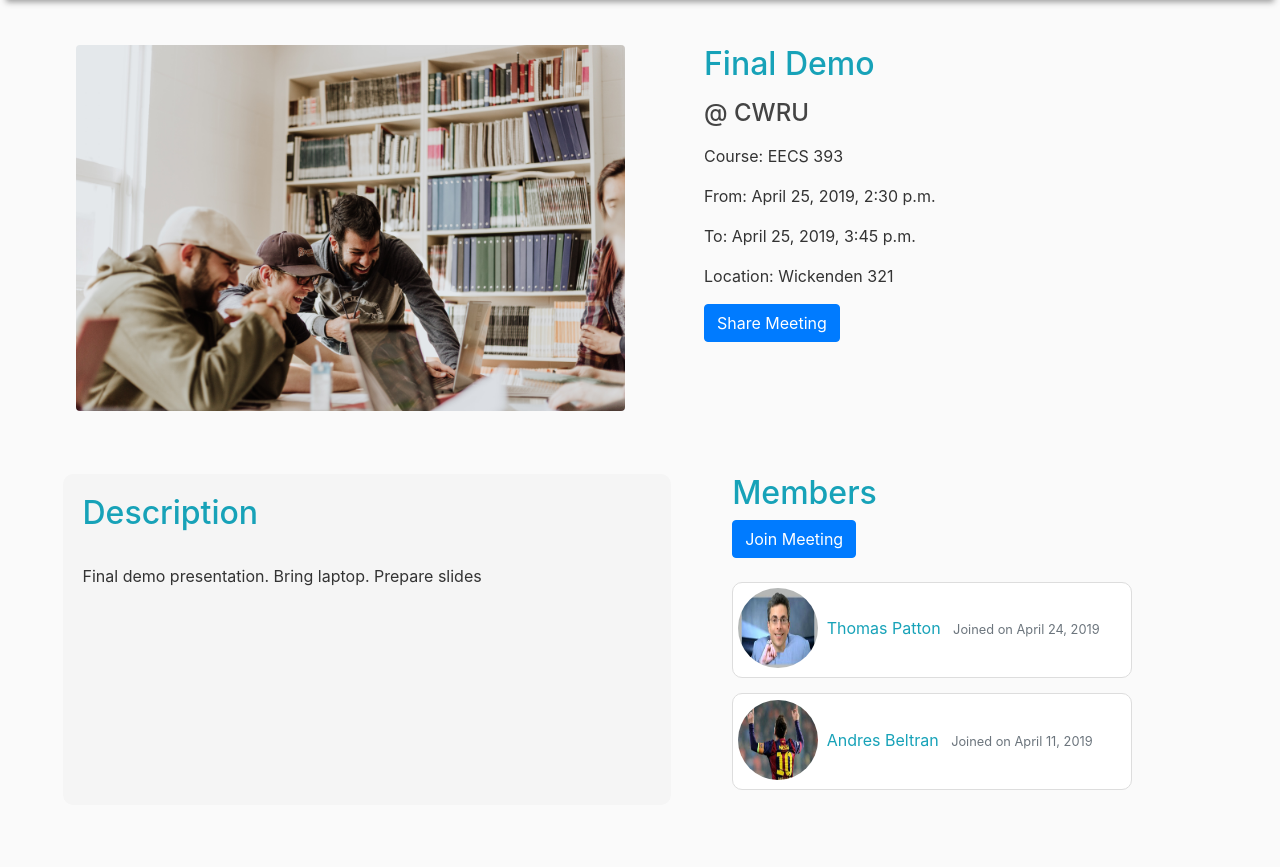
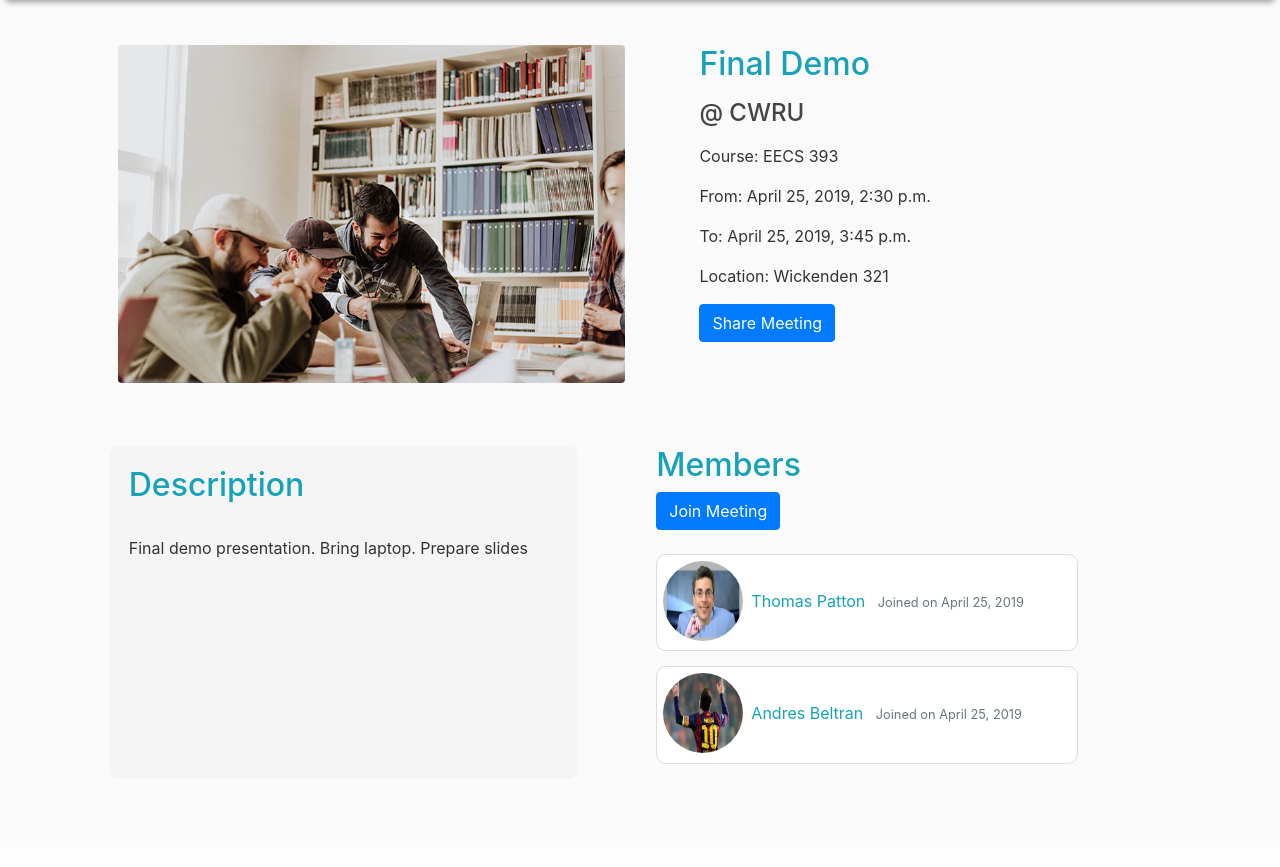
Before and after one commit to andresbeltran98/Student_Organizational_System, a Django app: page /meeting/7/ in a window 1280 px wide. Shown: the part 67-934 px from the top of the page. After the commit the page ends 831 px from the top, so only its background shows below. Run offline with Django 3.2, Linux system fonts and the light colour scheme; a user stored in the database is signed in; data comes from the database, SQL or seed files in the repository; both versions use the stored data as it was after the commit; some libraries are stand-ins or nearby versions.

Commit message:
Image sizes reduced. New users created

```diff
--- a/MEETINGS/static/MEETINGS/main.css
+++ b/MEETINGS/static/MEETINGS/main.css
@@ -5,10 +5,20 @@ body {
 
 }
 
+.row {
+
+    margin-left: 2.5%;
+    margin-right: 2.5%;
+}
+
 .description {
     padding-top:5%;
     padding-bottom:5%;
     padding-left:5%;
+}
+
+.members_div {
+    padding-left: 7%;
 }
 
 .about {
--- a/MEETINGS/templates/MEETINGS/meeting_detail.html
+++ b/MEETINGS/templates/MEETINGS/meeting_detail.html
@@ -63,13 +63,13 @@
     <!--ABOUT/MEMBERS-->
     <div class="description row">
         <!-- ABOUT-->
-		<div class="about col-md-6">
+		<div class="about col-md-5">
             <h2 class="text-info">Description</h2>
             <br class="p_med">{{ object.description }}</br>
 		</div>
 
         <!--MEMBERS-->
-		<div class="info col-md-6">
+		<div class="members_div col-md-7">
             <h2 class="text-info">Members</h2>
 
             <!--JOIN/LEAVE BUTTONS -->
@@ -127,11 +127,11 @@
             <!--LIST OF ATTENDEES-->
             <br class="p_med">
 
-            {% for member in object.members.all %}
+            {% for memb in memberships %}
             <div class="member_profile col-md-9">
-                <img class="rounded-circle prof-img" src={{ member.profile.image.url }}>
-                <a class="mr-2" href="{% url 'profile' member.id %}">{{ member.first_name }} {{ member.last_name }}</a>
-                <small class="text-muted">Joined on {{ member.date_joined | date:"F d, Y" }}</small>
+                <img class="rounded-circle prof-img" src={{ memb.person.profile.image.url }}>
+                <a class="mr-2" href="{% url 'profile' memb.person.id %}">{{ memb.person.first_name }} {{ memb.person.last_name }}</a>
+                <small class="text-muted">Joined on {{ memb.date_joined | date:"F d, Y"  }}</small>
 
             </div>
             {% endfor %}
--- a/MEETINGS/views.py
+++ b/MEETINGS/views.py
@@ -115,6 +115,7 @@ class MeetingDetailView(LoginRequiredMixin, FormMixin, DetailView):
         context['form'] = share_form
         context['is_member'] = is_member
         context['is_organizer'] = is_organizer
+        context['memberships'] = Membership.objects.filter(group=self.get_object())
 
         return context
 
```
Also changed, not shown: MEETINGS/templates/MEETINGS/meeting_list.html (+17 -3 lines), MEETINGS/templates/MEETINGS/search_list.html (+17 -3 lines), MEETINGS/static/MEETINGS/meeting_default.jpg, USERS/static/USERS/reg_img.jpg, db.sqlite3.
